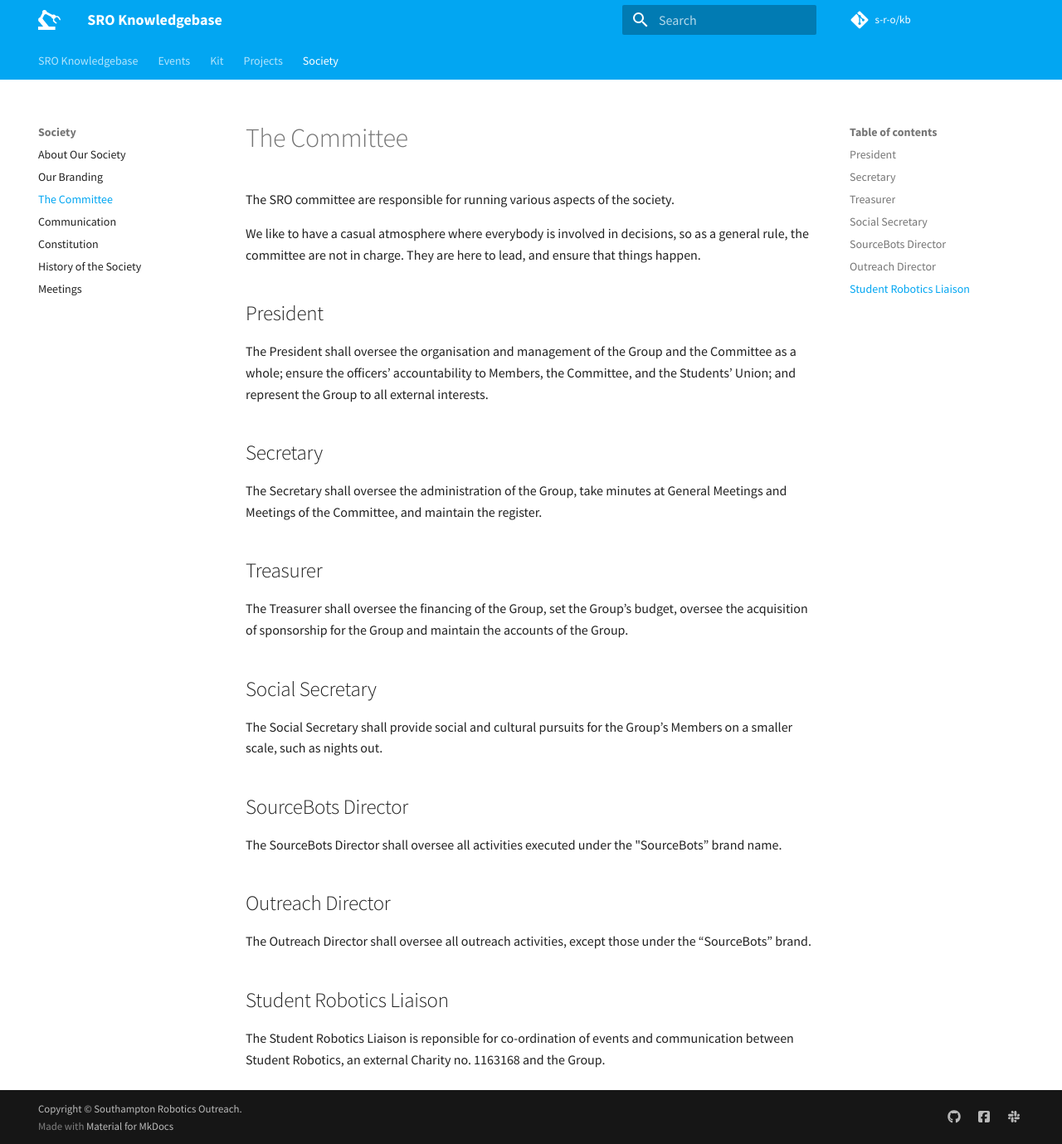
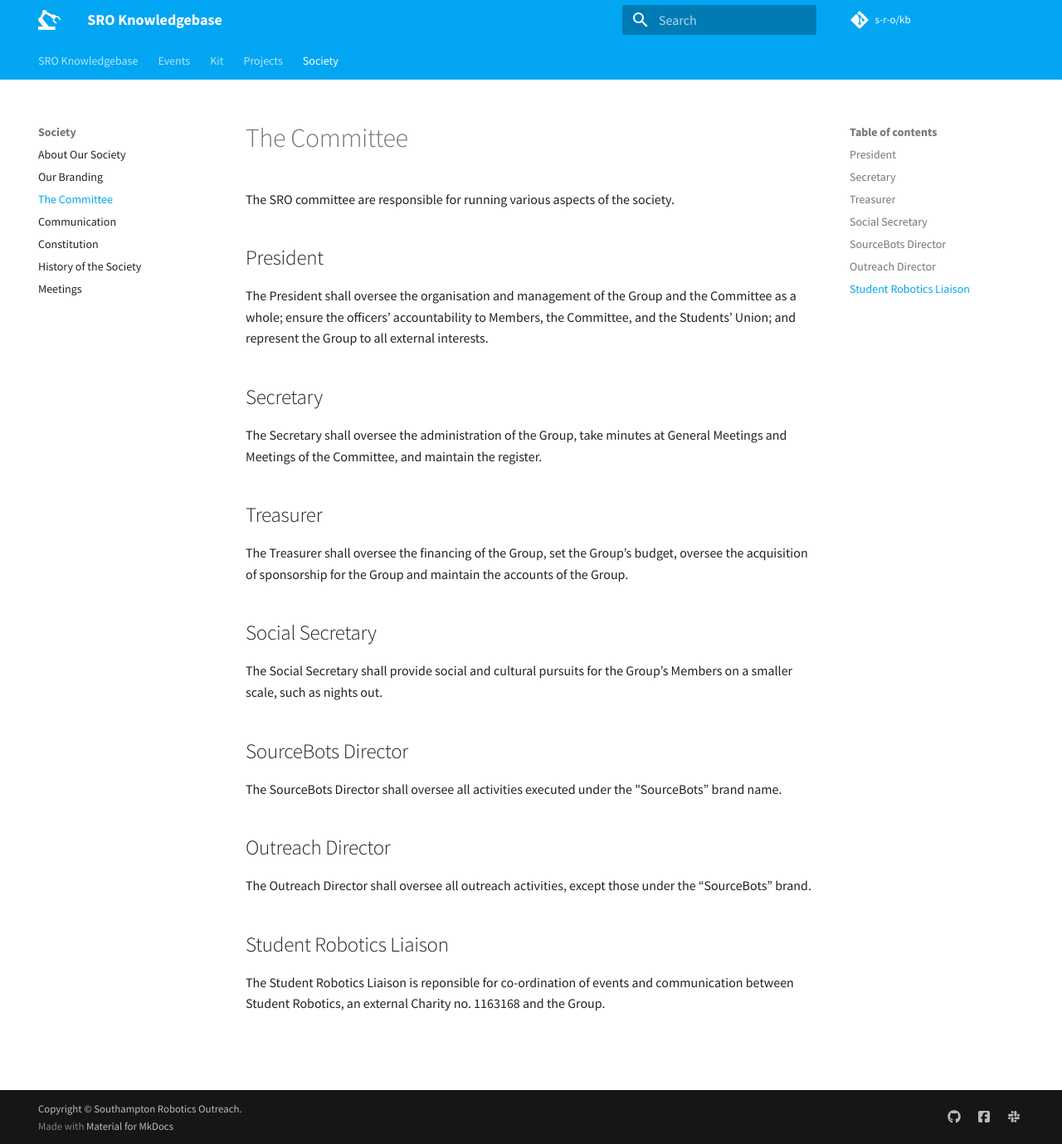
Before and after one commit to roboticsoutreach/kb, an MkDocs documentation site: the page built from docs/society/committee.md, in a window 1280 px wide and 1379 px high. Shown: the whole window at 83% size. Built offline with MkDocs 1.6.1 and Material for MkDocs 9.7.7, drawn with Linux system fonts in a browser that asks for light colours; comment, search, counter and statistics services are not loaded.

Commit message:
The committee has changed

```diff
--- a/docs/society/committee.md
+++ b/docs/society/committee.md
@@ -1,8 +1,6 @@
 # The Committee
 
 The SRO committee are responsible for running various aspects of the society.
-
-We like to have a casual atmosphere where everybody is involved in decisions, so as a general rule, the committee are not in charge. They are here to lead, and ensure that things happen.
 
 ## President
 
```
